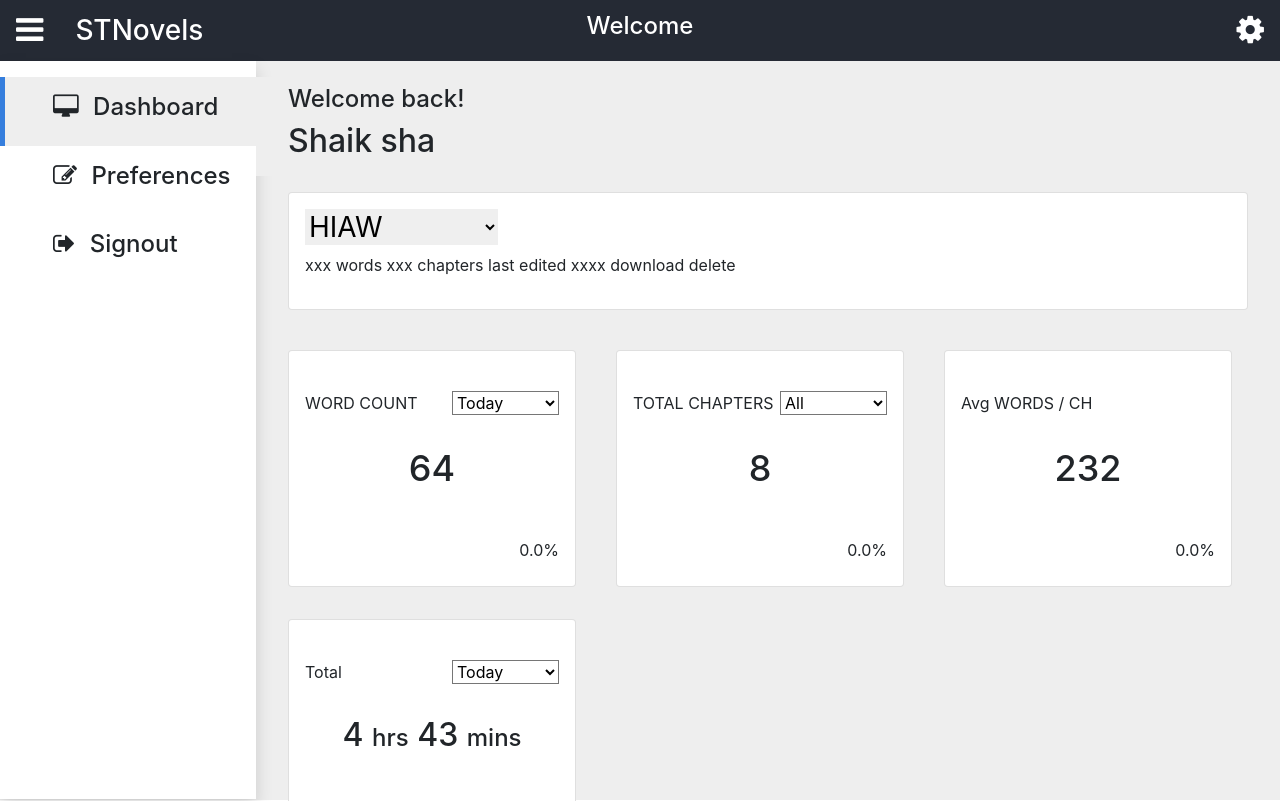
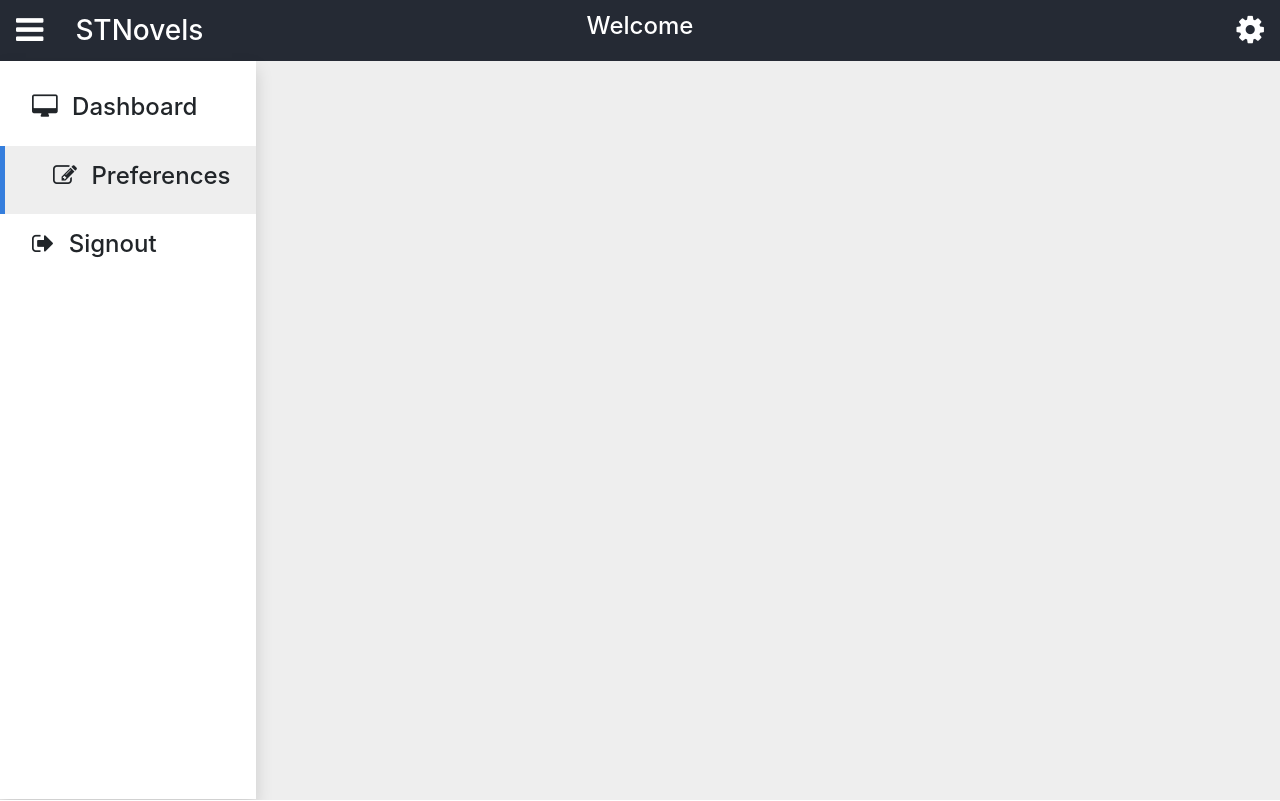
Before and after one commit to Mister-Shaik/STNovels, a React (Create React App) app in the folder novelwriter/: page / in a window 1280 px wide. Built offline with nearby package versions, Linux system fonts and the light colour scheme.

Commit message:
Dashboard completed moving on to preferences page

```diff
--- /dev/null
+++ b/novelwriter/src/Components/Dashboard.js
@@ -0,0 +1,16 @@
+import React, { Component } from 'react';
+import Novel from './Novel';
+import Preferences from './Preferences';
+
+class Dashboard extends Component {
+    render() {
+        return (
+            <div className="pv3"  style={{maxHeight:"calc(100vh - 60px)",overflowY:"auto"}}>
+                {/* <Novel /> */}
+                <Preferences />
+            </div>
+        );
+    }
+}
+
+export default Dashboard;
--- a/novelwriter/src/Components/NavBar.js
+++ b/novelwriter/src/Components/NavBar.js
@@ -12,7 +12,7 @@ class NavBar extends Component {
                     <h4 className="pa2">Welcome</h4>
                 </div>
                 <div className="flex align-self-center justify-content-end" style={{marginLeft:"auto",flex:"1"}}>
-                    <i className="fa fa-gear fa-2x"></i>
+                    <i className="fa fa-gear fa-2x" />
                 </div>
             </div>
         );
--- a/novelwriter/src/Containers/Dashboard.js
+++ b/novelwriter/src/Components/Novel.js
@@ -1,11 +1,11 @@
 import React, { Component } from 'react';
-import NovelStats from '../Components/NovelStats';
-import NovelList from '../Components/NovelList';
+import NovelStats from './SubComponents/NovelStats';
+import NovelList from './SubComponents/NovelList';
 
-class Dashboard extends Component {
+class Novel extends Component {
     render() {
         return (
-            <div className="pv3"  style={{maxHeight:"calc(100vh - 60px)",overflowY:"auto"}}>
+            <div>
                 <div className="pv2 ph4 bg-light-gray">
                     <h4>Welcome back!</h4>
                     <h2>Shaik sha</h2>
@@ -17,4 +17,4 @@ class Dashboard extends Component {
     }
 }
 
-export default Dashboard;
+export default Novel;
--- a/novelwriter/src/Components/NovelList.js
+++ /dev/null
@@ -1,19 +0,0 @@
-import React, { Component } from 'react';
-
-class NovelList extends Component {
-    render() {
-        return (
-            <div className="ph4 pv3">
-                <div className="card pa3">
-                    <h3><select style={{border:"none"}}>
-                        <option>HIAW</option>
-                        <option>A Valiant Life</option>
-                    </select></h3>
-                    <p>xxx words   xxx chapters    last edited xxxx    download     delete</p>
-                </div>
-            </div>
-        );
-    }
-}
-
-export default NovelList;
--- /dev/null
+++ b/novelwriter/src/Components/Preferences.js
@@ -0,0 +1,13 @@
+import React, { Component } from 'react';
+
+class Preferences extends Component {
+    render() {
+        return (
+            <div>
+
+            </div>
+        );
+    }
+}
+
+export default Preferences;
--- a/novelwriter/src/Components/SubComponents/DashSideNav.js
+++ b/novelwriter/src/Components/SubComponents/DashSideNav.js
@@ -4,17 +4,15 @@ class DashSideNav extends Component {
     render() {
         return (
             <div className="pv3 w-100" style={{height:"20px"}}>
-                  <div className="flex bg-light-gray">
-                      <div className="bg-blue mr3" style={{minWidth:"5px"}}/>
-                      <h4 className="pl4 pv3"><i className="fa fa-desktop pr2"/> Dashboard</h4>
+                  <div className="flex hover-bg-light-gray" style={{whiteSpace:"nowrap"}}>
+                        <h4 className="pl4 pv3"><i className="fa fa-desktop pr2"/> Dashboard</h4>
                   </div>
-                  <div className="flex hover-bg-light-gray">
-                      <div className=" mr3" style={{minWidth:"5px"}}/>
-                      <h4 className="pl4 pv3"><i className="fa fa-edit pr2"/> Preferences</h4>
+                  <div className="flex bg-light-gray" style={{whiteSpace:"nowrap"}}>
+                        <div className="bg-blue mr3" style={{minWidth:"5px"}}/>
+                        <h4 className="pl4 pv3"><i className="fa fa-edit pr2"/> Preferences</h4>
                   </div>
-                  <div className="flex hover-bg-light-gray">
-                      <div className=" mr3" style={{minWidth:"5px"}}/>
-                      <h4 className="pl4 pv3"><i className="fa fa-sign-out pr2"/> Signout</h4>
+                  <div className="flex hover-bg-light-gray" style={{whiteSpace:"nowrap"}}>
+                        <h4 className="pl4 pv3"><i className="fa fa-sign-out pr2"/> Signout</h4>
                   </div>
               </div>
         );
--- /dev/null
+++ b/novelwriter/src/Components/SubComponents/NovelList.js
@@ -0,0 +1,64 @@
+import React, { Component } from 'react';
+
+class NovelList extends Component {
+    constructor()
+    {
+        super()
+        this.state={
+            list:["hiaw","avl"],
+            novel:"",
+            words:"",
+            chapters:"",
+            lastedit:""
+        }
+    }
+    render() {
+        return (
+            <div className="ph4 pv3">
+                <div className="card pa3">
+                    <h3>
+                    <select style={{border:"none",minWidth:"150px"}} onChange={(e) => {console.log(e.target.value)}}>
+                        {this.state.list.map(novel =>
+                            <option value={novel} key={novel}>{novel}</option>
+                        )}
+                    </select>
+                    </h3>
+                    <p className="pt2">
+                        <span className="ph2">{this.state.words} words </span>
+                        <span className="ph2">{this.state.chapters} chapters </span>
+                        <span className="ph2">last edited {this.state.lastedit} </span>
+                        <span className="fr pointer">
+                            <button type="button" className="btn"
+                            onClick={() => {console.log("Download")}}>
+                            <i className="fa fa-download" aria-hidden="true" > Download</i>
+                            </button>
+                            <button type="button" className="btn" data-toggle="modal" data-target="#exampleModalLong">
+                            <i className="fa fa-trash" aria-hidden="true"> Delete</i> </button>
+                        </span>
+                    </p>
+                </div>
+                <div className="modal fade" id="exampleModalLong" tabIndex="-1" role="dialog" aria-labelledby="exampleModalLongTitle" aria-hidden="true">
+                <div className="modal-dialog" role="document">
+                    <div className="modal-content">
+                    <div className="modal-header">
+                        <h5 className="modal-title" id="exampleModalLongTitle">Novel title</h5>
+                        <button type="button" className="close" data-dismiss="modal" aria-label="Close">
+                        <span aria-hidden="true">&times;</span>
+                        </button>
+                    </div>
+                    <div className="modal-body">
+                        Do you want to delete this novel?
+                    </div>
+                    <div className="modal-footer">
+                        <button type="button" className="btn btn-secondary" data-dismiss="modal">Cancel</button>
+                        <button type="button" className="btn btn-primary">Delete</button>
+                    </div>
+                    </div>
+                </div>
+                </div>
+            </div>
+        );
+    }
+}
+
+export default NovelList;
--- a/novelwriter/src/Components/NovelStats.js
+++ b/novelwriter/src/Components/SubComponents/NovelStats.js
@@ -1,38 +1,50 @@
 import React, { Component } from 'react';
 
 class NovelStats extends Component {
+    constructor(){
+        super()
+        this.state = {
+            novel:"",
+            words:[1002,5202,10253],
+            chapters:[22,12,18],
+            time:[[5,63],[6,24],[25,66]],
+            cword:0,
+            cchap:0,
+            ctime:0
+        }
+    }
     render() {
         return (
             <div className="pt2 pb2 ph4 flex flex-wrap justify-content-between">
                 <div className="w-30 pt4 pb2 ph3 br2 card mr3 mv3">
                     <div className="pv2">
                         <div className="fr">
-                            <select className="select-css">
-                                <option value="1" selected="">Today</option>
-                                <option value="7">Last week</option>
-                                <option value="30">Last Month</option>
+                            <select className="select-css" onChange={e => this.setState({cword:e.target.value})}>
+                                <option value="0">Today</option>
+                                <option value="1">Last week</option>
+                                <option value="2">Last Month</option>
                             </select>
                         </div>
                         <p>WORD COUNT</p>
                     </div>
                     <div className="tc">
-                        <h2 className="f2 pv2">64</h2>
+                        <h2 className="f2 pv2">{this.state.words[this.state.cword]}</h2>
                         <p className="fr pt4">0.0%</p>
                     </div>
                 </div>
                 <div className="w-30 pt4 pb2 ph3 br2 card mr3 mv3">
                     <div className="pv2">
                         <div className="fr">
-                            <select className="select-css">
-                                <option value="1" selected="">All</option>
-                                <option value="7">Last week</option>
-                                <option value="30">Last Month</option>
+                            <select className="select-css" onChange={e => this.setState({cchap:e.target.value})}>
+                                <option value="0">All</option>
+                                <option value="1">Last week</option>
+                                <option value="2">Last Month</option>
                             </select>
                         </div>
                         <p>TOTAL CHAPTERS</p>
                     </div>
                     <div className="tc">
-                        <h2 className="f2 pv2">8</h2>
+                        <h2 className="f2 pv2">{this.state.chapters[this.state.cchap]}</h2>
                         <p className="fr pt4">0.0%</p>
                     </div>
                 </div>
@@ -48,17 +60,17 @@ class NovelStats extends Component {
                 <div className="w-30 pt4 pb2 ph3 br2 card mr3 mv3">
                     <div className="pv2">
                         <div className="fr">
-                            <select  className="select-css">
-                                <option value="1" selected="">Today</option>
-                                <option value="7">This Month</option>
-                                <option value="30">This Year</option>
+                            <select  className="select-css" onChange={e => this.setState({ctime:e.target.value})}>
+                                <option value="0">Today</option>
+                                <option value="1">This Month</option>
+                                <option value="2">This Year</option>
                             </select>
                         </div>
                         <p>Total</p>
                     </div>
                     <div className="pv2 tc">
-                        <h2>4 <span className="f3">hrs</span> 43 <span className="f3">mins</span></h2>
-                        <p className="gray fr pt4">?</p>
+                        <h2>{this.state.time[this.state.ctime][0]} <span className="f3">hrs</span> {this.state.time[this.state.ctime][1]} <span className="f3">mins</span></h2>
+                        <p className="gray fr pt4"><abbr title="Total Time Spent on Writing the Novel">?</abbr></p>
                     </div>
                 </div>
             </div>
--- a/novelwriter/src/Containers/MainContent.js
+++ b/novelwriter/src/Containers/MainContent.js
@@ -1,6 +1,6 @@
 import React, { Component } from 'react';
 import ChapterContent from '../Components/ChapterContent'
-import Dashboard from './Dashboard';
+import Dashboard from '../Components/Dashboard';
 
 class MainContent extends Component {
     render() {
--- a/novelwriter/src/index.js
+++ b/novelwriter/src/index.js
@@ -2,7 +2,6 @@ import React from 'react';
 import ReactDOM from 'react-dom';
 import './index.css';
 import App from './Containers/App';
-import {store} from 'redux';
 import * as serviceWorker from './serviceWorker';
 
 ReactDOM.render(<App />, document.getElementById('root'));
```
